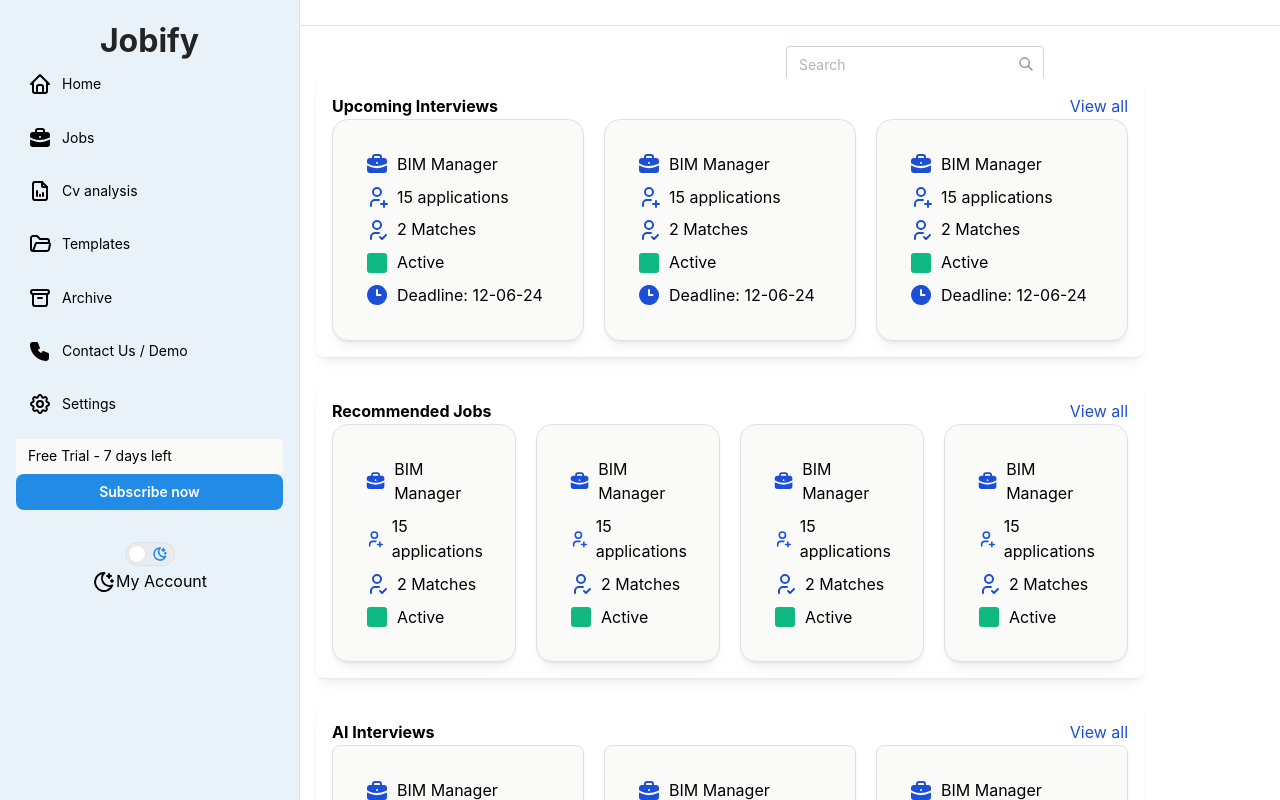
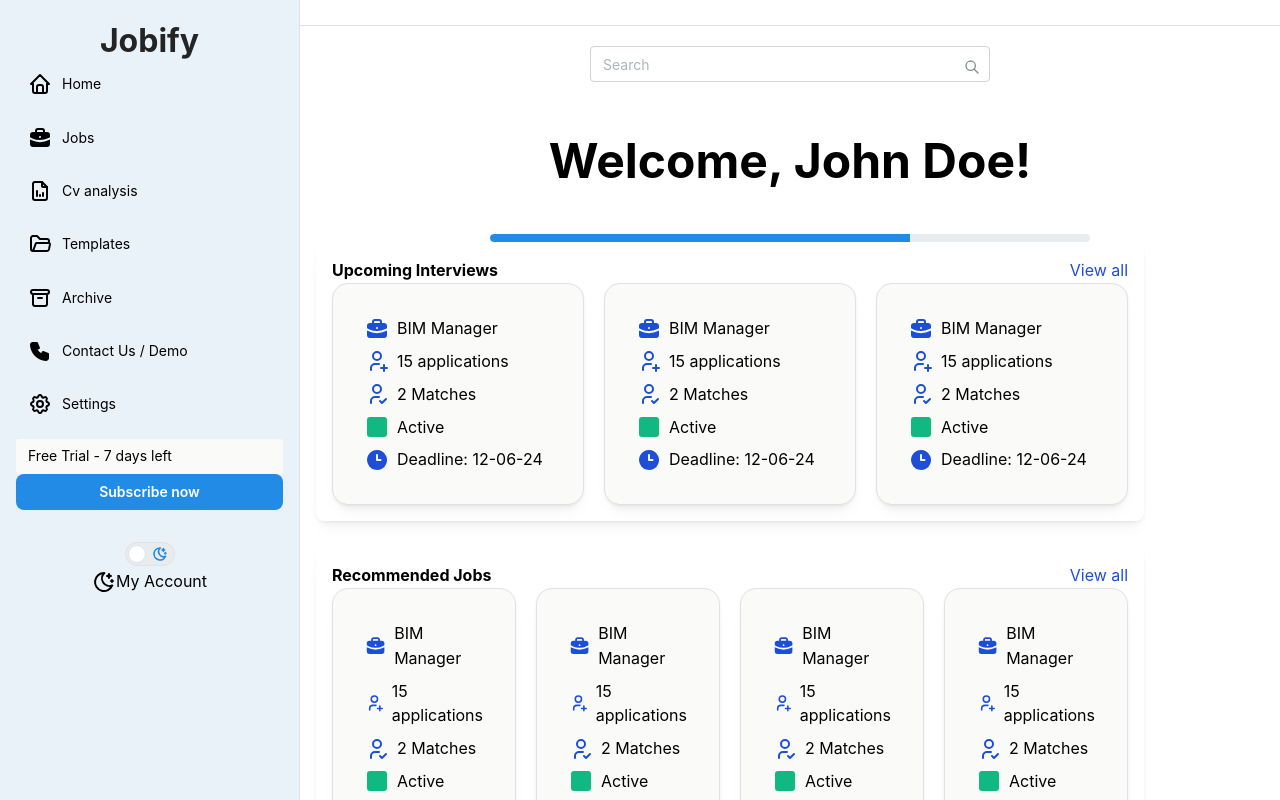
Before and after one commit to shaimaaalbanna/jobify.ai, a Next.js app: page /employee in a window 1280 px wide. Shown: the top 800 px of the page. Built offline with nearby package versions, Linux system fonts and the light colour scheme.

Commit message:
add progress

```diff
--- a/app/(app)/employee/layout.tsx
+++ b/app/(app)/employee/layout.tsx
@@ -77,16 +77,42 @@
         <Stack gap="md">
           <Menu>
             <Menu.Item leftSection={<IconHome />}> Home</Menu.Item>
-            <Menu.Item leftSection={<IconBriefcaseFilled />}>Jobs</Menu.Item>
-            <Menu.Item leftSection={<IconFileAnalytics />}>
+            <Menu.Item
+              className="hover:background-125"
+              leftSection={<IconBriefcaseFilled />}
+            >
+              Jobs
+            </Menu.Item>
+            <Menu.Item
+              className="hover:background-125"
+              leftSection={<IconFileAnalytics />}
+            >
               Cv analysis
             </Menu.Item>
-            <Menu.Item leftSection={<IconFolderOpen />}>Templates</Menu.Item>
-            <Menu.Item leftSection={<IconArchive />}>Archive</Menu.Item>
-            <Menu.Item leftSection={<IconPhoneFilled />}>
+            <Menu.Item
+              className="hover:background-125"
+              leftSection={<IconFolderOpen />}
+            >
+              Templates
+            </Menu.Item>
+            <Menu.Item
+              className="hover:background-125"
+              leftSection={<IconArchive />}
+            >
+              Archive
+            </Menu.Item>
+            <Menu.Item
+              className="hover:background-125"
+              leftSection={<IconPhoneFilled />}
+            >
               Contact Us / Demo
             </Menu.Item>
-            <Menu.Item leftSection={<IconSettings />}>Settings</Menu.Item>
+            <Menu.Item
+              className="hover:background-125"
+              leftSection={<IconSettings />}
+            >
+              Settings
+            </Menu.Item>
             <Menu.Item bg={"#fafbf8"}>Free Trial - 7 days left</Menu.Item>
           </Menu>
         </Stack>
--- a/app/(app)/employee/page.tsx
+++ b/app/(app)/employee/page.tsx
@@ -1,24 +1,56 @@
 import React from "react";
-
-import { Input, Space } from "@mantine/core";
+import { Input, Progress, Space } from "@mantine/core";
 import { IconSearch } from "@tabler/icons-react";
 import EmployeePage from "@/components/employee/page";
 
 const Page = () => {
   return (
     <>
-      <Input
-        placeholder="Search"
-        rightSection={<IconSearch size={16} />}
-        ml={470}
-        mx={220}
-        mr={220}
-        width={"80px"}
-        height={"42px"}
-        top={"30px"}
-        left={"607"}
-      ></Input>
-      <Space mt={10} h="md" />
+      <div style={{ textAlign: "center", marginTop: "30px" }}>
+        <Input
+          placeholder="Search"
+          rightSection={<IconSearch size={16} />}
+          style={{
+            width: "80%",
+            maxWidth: "400px",
+            height: "42px",
+            margin: "0 auto",
+          }}
+        />
+      </div>
+
+      <Space mt={20} h="md" />
+
+      <div
+        style={{
+          textAlign: "center",
+          width: "80%",
+          maxWidth: "600px",
+          margin: "0 auto",
+        }}
+      >
+        <h1
+          style={{
+            fontSize: "3rem",
+            fontWeight: 700,
+            margin: 0,
+          }}
+        >
+          Welcome, John Doe!
+        </h1>
+
+        <Space mt={20} h="md" />
+
+        <Progress
+          value={70}
+          style={{
+            width: "100%",
+            maxWidth: "600px",
+            margin: "0 auto",
+          }}
+        />
+      </div>
+
       <EmployeePage />
     </>
   );
--- a/app/(app)/hr/layout.tsx
+++ b/app/(app)/hr/layout.tsx
@@ -88,15 +88,49 @@
         </Flex> */}
         <Menu>
           <Stack gap="md">
-            <Menu.Item leftSection={<IconHome />}> Home</Menu.Item>
-            <Menu.Item leftSection={<IconBriefcaseFilled />}>Jobs</Menu.Item>
-            <Menu.Item leftSection={<IconUser />}>My Interviews</Menu.Item>
-            <Menu.Item leftSection={<IconUsers />}>All Interviews</Menu.Item>
-            <Menu.Item leftSection={<IconMailFilled />}>Inbox</Menu.Item>
-            <Menu.Item leftSection={<IconPhoneFilled />}>
+            <Menu.Item
+              className="hover:background-125"
+              leftSection={<IconHome />}
+            >
+              {" "}
+              Home
+            </Menu.Item>
+            <Menu.Item
+              className="hover:background-125"
+              leftSection={<IconBriefcaseFilled />}
+            >
+              Jobs
+            </Menu.Item>
+            <Menu.Item
+              className="hover:background-125"
+              leftSection={<IconUser />}
+            >
+              My Interviews
+            </Menu.Item>
+            <Menu.Item
+              className="hover:background-125"
+              leftSection={<IconUsers />}
+            >
+              All Interviews
+            </Menu.Item>
+            <Menu.Item
+              className="hover:background-125"
+              leftSection={<IconMailFilled />}
+            >
+              Inbox
+            </Menu.Item>
+            <Menu.Item
+              className="hover:background-125"
+              leftSection={<IconPhoneFilled />}
+            >
               Contact Us / Demo
             </Menu.Item>
-            <Menu.Item leftSection={<IconSettings />}>Settings</Menu.Item>
+            <Menu.Item
+              className="hover:background-125"
+              leftSection={<IconSettings />}
+            >
+              Settings
+            </Menu.Item>
           </Stack>
         </Menu>
         <Button variant="transparent">Free Trial - 7 days left</Button>
```
